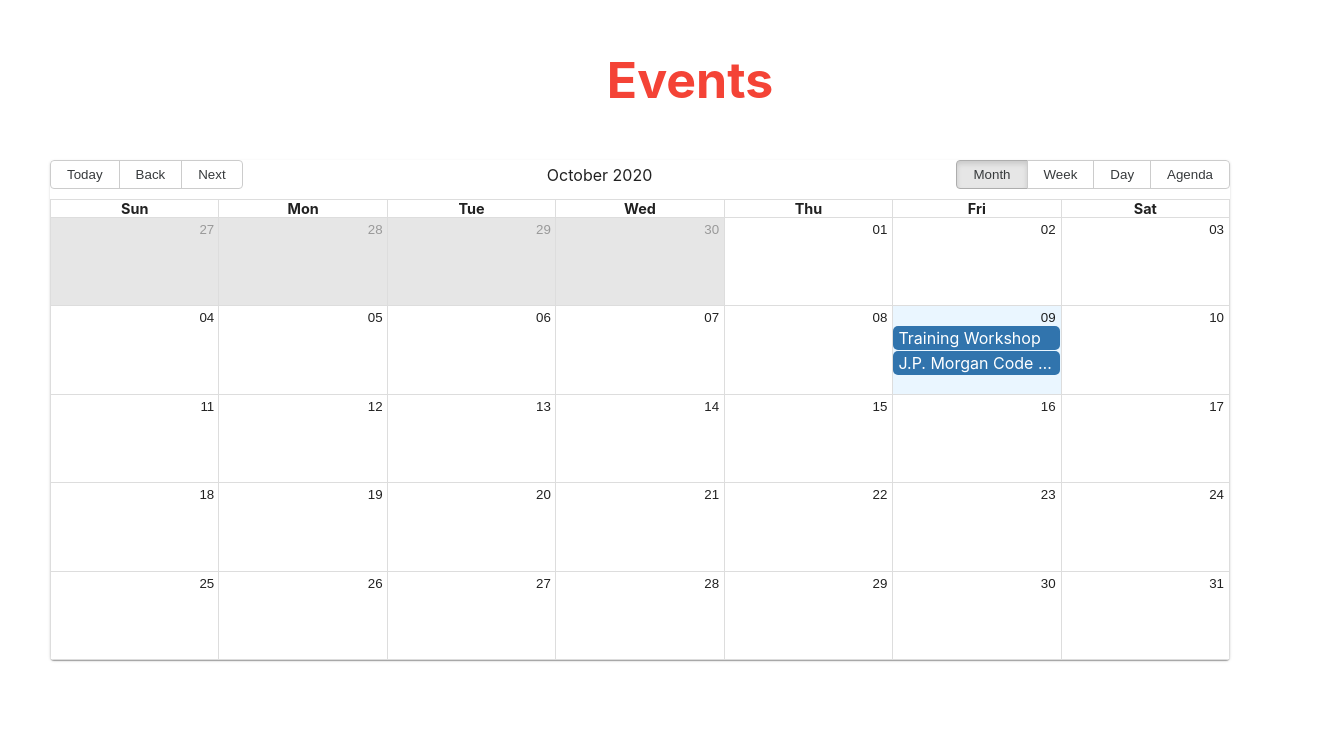
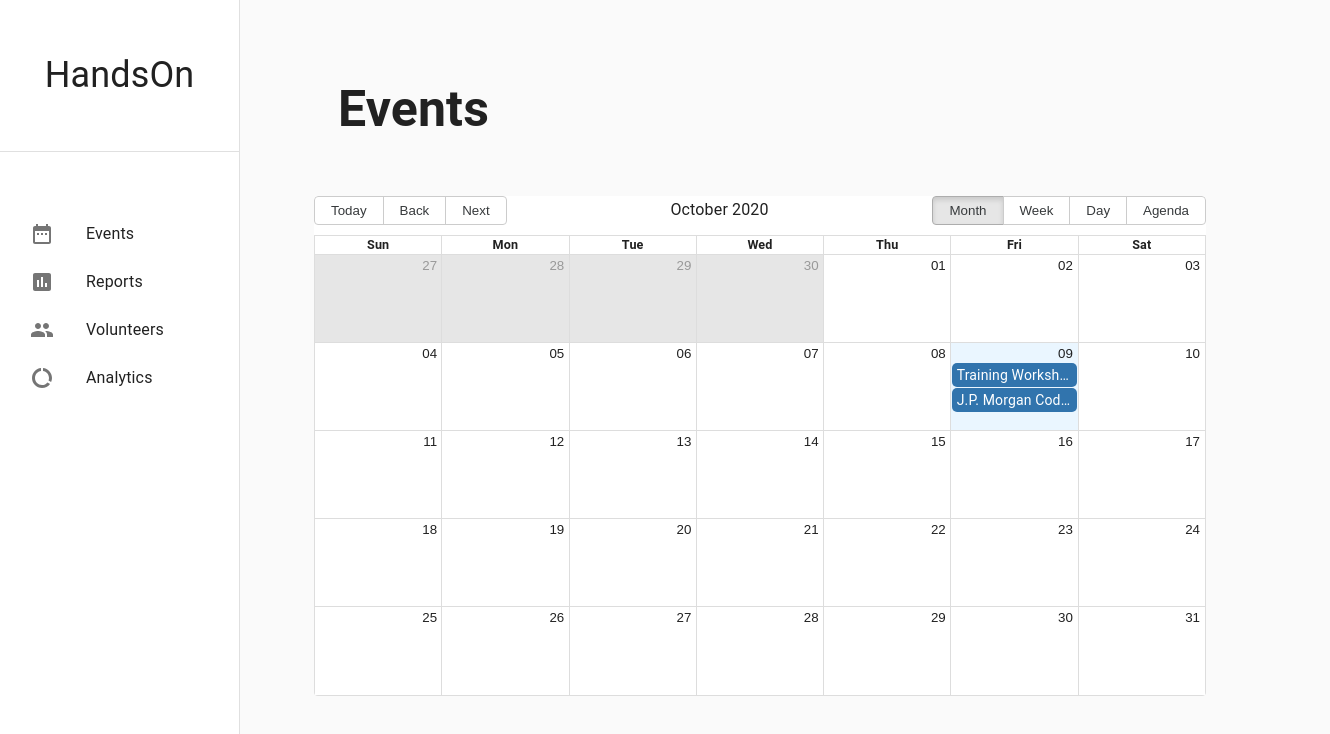
Before and after one commit to cfg2020apac/team-18, a React (Create React App) app in the folder frontend/: page /events in a window 1280 px wide. Shown: the top 734 px of the page, 1330 px wide, since content can reach past the window. Built offline with nearby package versions, Linux system fonts and the light colour scheme.

Commit message:
Added sidebar to app design

```diff
--- a/frontend/src/App.js
+++ b/frontend/src/App.js
@@ -6,12 +6,17 @@ import {
   Route,
   RouteComponentProps,
   Switch,
+  useHistory,
 } from "react-router-dom";
 import { HomePage } from "./pages/HomePage";
 import { EventPage } from "./pages/EventPage";
 import { EventsPage } from "./pages/EventsPage";
 import { ReportsPage } from "./pages/ReportsPage";
-import { MuiThemeProvider, createMuiTheme } from "@material-ui/core/styles";
+import { Sidebar } from "./components/Sidebar";
+import { MuiThemeProvider, createMuiTheme, makeStyles, createStyles } from "@material-ui/core/styles";
+import { CssBaseline, Drawer, Divider, List, ListItem, ListItemText, ListItemIcon } from "@material-ui/core";
+import InboxIcon from '@material-ui/icons/MoveToInbox';
+import MailIcon from '@material-ui/icons/Mail';
 
 const theme = createMuiTheme({
   palette: {
@@ -22,6 +27,7 @@ const theme = createMuiTheme({
       main: "#f44336",
     },
   },
+  shadows: ["none"],
 });
 
 const renderHomePage = (props) => {
@@ -40,13 +46,27 @@ const renderEventPage = (props) => {
   return <EventPage {...props}/>
 }
 
+const useStyles = makeStyles((theme) =>
+  createStyles({
+    content: {
+      flexGrow: 1,
+      backgroundColor: theme.palette.background.default,
+      padding: theme.spacing(3),
+    },
+  })
+);
 
 export const App = () => {
+  const classes = useStyles();
 
   return (
-    <div className="App">
+    <div className="App" style={{ display: "flex" }}>
       <MuiThemeProvider theme={theme}>
+        <CssBaseline />
+        <Sidebar />
+        <div className={classes.content}>
           <Router>
+            <Sidebar />
             <Switch>
               <Route exact={true} path="/home" render={renderHomePage} />
               <Route exact={true} path="/events" render={renderEventsPage} />
@@ -55,6 +75,7 @@ export const App = () => {
               <Redirect exact={true} from="/" to="/home" />
             </Switch>
           </Router>
+        </div>
       </MuiThemeProvider>
     </div>
   );
--- /dev/null
+++ b/frontend/src/components/Sidebar.js
@@ -0,0 +1,102 @@
+import React from "react";
+
+import { MuiThemeProvider, createMuiTheme, makeStyles, createStyles } from "@material-ui/core/styles";
+import { CssBaseline, Drawer, Divider, List, ListItem, ListItemText, ListItemIcon } from "@material-ui/core";
+import DataUsageIcon from '@material-ui/icons/DataUsage';
+import PeopleIcon from '@material-ui/icons/People';
+import DateRangeIcon from '@material-ui/icons/DateRange';
+import AssessmentIcon from '@material-ui/icons/Assessment';
+import {
+  BrowserRouter as Router,
+  Redirect,
+  Route,
+  RouteComponentProps,
+  Switch,
+  useHistory,
+} from "react-router-dom";
+
+const drawerWidth = 240;
+
+const useStyles = makeStyles((theme) =>
+  createStyles({
+    drawer: {
+      width: drawerWidth,
+      flexShrink: 0,
+    },
+    drawerPaper: {
+      width: drawerWidth,
+    },
+    toolbar: theme.mixins.toolbar,
+    content: {
+      flexGrow: 1,
+      backgroundColor: theme.palette.background.default,
+      padding: theme.spacing(3),
+    },
+    title: {
+      fontSize: 36,
+      textAlign: "center",
+      margin: 15,
+      marginTop: 50,
+      marginBottom: 50,
+    },
+    list: {
+      marginTop: 50,
+    },
+    listItem: {
+      paddingLeft: 30,
+    },
+  })
+);
+
+export const Sidebar = () => {
+  const classes = useStyles();
+  const history = useHistory();
+
+  const handleSidebarClick = (route) => (event) => {
+    history.push(`/${route}`);
+  }
+
+  return (
+    <Drawer
+      className={classes.drawer}
+      variant="permanent"
+      classes={{
+        paper: classes.drawerPaper,
+      }}
+      anchor="left"
+    >
+      <div className={classes.toolbar}>
+        <div className={classes.title}>
+          HandsOn
+        </div>
+      </div>
+      <Divider />
+      <List className={classes.list}>
+        <ListItem button key="events" className={classes.listItem} onClick={handleSidebarClick("events")}>
+          <ListItemIcon>
+            <DateRangeIcon />
+          </ListItemIcon>
+          <ListItemText primary="Events" />
+        </ListItem>
+        <ListItem button key="reports" className={classes.listItem} onClick={handleSidebarClick("reports")}>
+          <ListItemIcon>
+            <AssessmentIcon />
+          </ListItemIcon>
+          <ListItemText primary="Reports" />
+        </ListItem>
+        <ListItem button key="voluteers" className={classes.listItem}>
+          <ListItemIcon>
+            <PeopleIcon />
+          </ListItemIcon>
+          <ListItemText primary="Volunteers" />
+        </ListItem>
+        <ListItem button key="analytics" className={classes.listItem}>
+          <ListItemIcon>
+            <DataUsageIcon />
+          </ListItemIcon>
+          <ListItemText primary="Analytics" />
+        </ListItem>
+      </List>
+    </Drawer>
+  )
+}
--- a/frontend/src/pages/EventPage.js
+++ b/frontend/src/pages/EventPage.js
@@ -1,6 +1,6 @@
 import React, { useState } from "react";
 import { DataGrid } from "@material-ui/data-grid";
-import { Box, Button, Card, Chip, Container, Grid } from "@material-ui/core";
+import { Box, Button, Card, Chip, Container, Divider, Grid } from "@material-ui/core";
 import {
   createStyles,
   makeStyles,
@@ -46,17 +46,34 @@ const tags = [
   "epic",
   "animals",
   "exciting",
+  "epic",
+  "animals",
+  "exciting",
 ]
 
 const useStyles = makeStyles((theme) =>
   createStyles({
     card: {
+      // marginTop: 50,
+      // marginBottom: 50,
+      // marginLeft: 25,
+      // marginRight: 25,
+      margin: 10,
+      borderRadius: 20,
+    },
+    cardWrapper: {
       margin: 50,
+      // marginRight: 100,
+    },
+    descCard: {
+      margin: 50,
+      backgroundColor: "#C9F3DE",
+      borderRadius: 20,
     },
     title: {
       margin: 50,
-      textAlign: "center",
-      color: "#f44336",
+      textAlign: "left",
+      // color: "#f44336",
       fontWeight: "bold",
       fontSize: 50,
     },
@@ -68,9 +85,25 @@ const useStyles = makeStyles((theme) =>
       color: "white",
       borderRadius: 30,
       marginBottom: 20,
+      marginTop: 20,
     },
     chip: {
       marginRight: 5,
+      marginBottom: 5,
+    },
+    fieldTitle: {
+      fontSize: 24,
+      marginBottom: 10,
+    },
+    tagTitle: {
+      fontSize: 24,
+      marginBottom: 10,
+    },
+    mailingListTitle: {
+      fontSize: 20,
+      fontWeight: "bold",
+      textAlign: "left",
+      marginBottom: 20,
     }
   })
 );
@@ -93,22 +126,60 @@ export const EventPage = () => {
       <Container className={classes.title}>
         Event 1
       </Container>
-      <Card className={classes.card}>
+      <Card className={classes.descCard}>
         <Grid container className={classes.fields}>
-          <Grid item xs={2}>
-            <b>Description :</b>
+          <Grid item xs={12} className={classes.fieldTitle}>
+            <b>Description</b>
           </Grid>
-          <Grid item xs={10}>
+          <Grid item xs={12}>
             "At vero eos et accusamus et iusto odio dignissimos ducimus qui blanditiis praesentium voluptatum deleniti atque corrupti quos dolores et quas molestias excepturi sint occaecati cupiditate non provident, similique sunt in culpa qui officia deserunt mollitia animi, id est laborum et dolorum fuga. Et harum quidem rerum facilis est et expedita distinctio. Nam libero tempore, cum soluta nobis est eligendi optio cumque nihil impedit quo minus id quod maxime placeat facere possimus, omnis voluptas assumenda est, omnis dolor repellendus. Temporibus autem quibusdam et aut officiis debitis aut rerum necessitatibus saepe eveniet ut et voluptates repudiandae sint et molestiae non recusandae. Itaque earum rerum hic tenetur a sapiente delectus, ut aut reiciendis voluptatibus maiores alias consequatur aut perferendis doloribus asperiores repellat."
           </Grid>
         </Grid>
       </Card>
+      <Grid container className={classes.cardWrapper}>
+        <Grid item xs={6}>
           <Card className={classes.card}>
             <Grid container className={classes.fields}>
-          <Grid item xs={2}>
-            <b>Tags :</b>
+              <Grid item xs={12} className={classes.tagTitle}>
+                <b>Information</b>
               </Grid>
-          <Grid item xs={10}>
+              <Grid item xs={6}>
+                Coordinator
+              </Grid>
+              <Grid item xs={6}>
+                J.P. Morgan
+              </Grid>
+              <Divider />
+              <Grid item xs={6}>
+                Coordinator email
+              </Grid>
+              <Grid item xs={6}>
+                jp@morgan.com
+              </Grid>
+              <Divider />
+              <Grid item xs={6}>
+                Start Date
+              </Grid>
+              <Grid item xs={6}>
+                17th Jan 2020
+              </Grid>
+              <Divider />
+              <Grid item xs={6}>
+                End Date
+              </Grid>
+              <Grid item xs={6}>
+                18th Jan 2020
+              </Grid>
+            </Grid>
+          </Card>
+        </Grid>
+        <Grid item xs={5}>
+          <Card className={classes.card}>
+            <Grid container className={classes.fields}>
+              <Grid item xs={12} className={classes.tagTitle}>
+                <b>Tags</b>
+              </Grid>
+              <Grid item xs={12}>
               {tags.map((tag) => (
                 <Chip
                   className={classes.chip}
@@ -120,6 +191,8 @@ export const EventPage = () => {
               </Grid>
             </Grid>
           </Card>
+        </Grid>
+      </Grid>
       <Button
         variant="contained"
         color="primary"
@@ -130,9 +203,12 @@ export const EventPage = () => {
       </Button>
       {data.length !== 0 &&
         <>
+          <Container className={classes.mailingListTitle}>
+            Volunteer Mailing List
+          </Container>
           <Card className={classes.card}>
-            <div style={{ height: 400, width: '100%' }}>
-              <DataGrid rows={data} columns={columns} pageSize={5} checkboxSelection />
+            <div style={{ height: Math.min(data.length*65, 650), width: '100%' }}>
+              <DataGrid rows={data} columns={columns} pageSize={10} checkboxSelection />
             </div>
           </Card>
           <Button
--- a/frontend/src/pages/EventsPage.js
+++ b/frontend/src/pages/EventsPage.js
@@ -49,8 +49,8 @@ const useStyles = makeStyles((theme) =>
     },
     title: {
       margin: 50,
-      textAlign: "center",
-      color: "#f44336",
+      textAlign: "left",
+      // color: "#f44336",
       fontWeight: "bold",
       fontSize: 50,
     },
```
Lines whose indentation alone changed are shown as unchanged.
